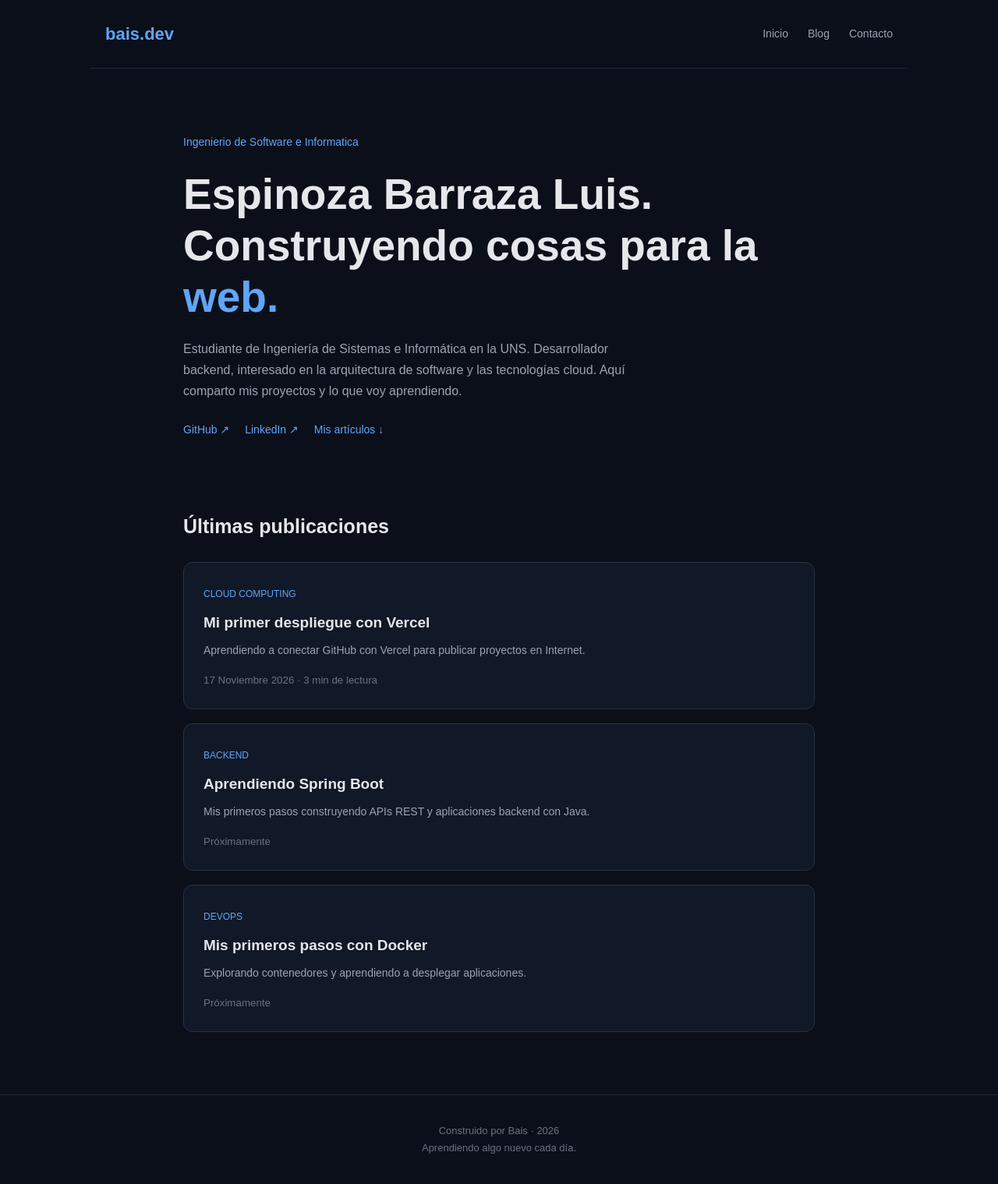
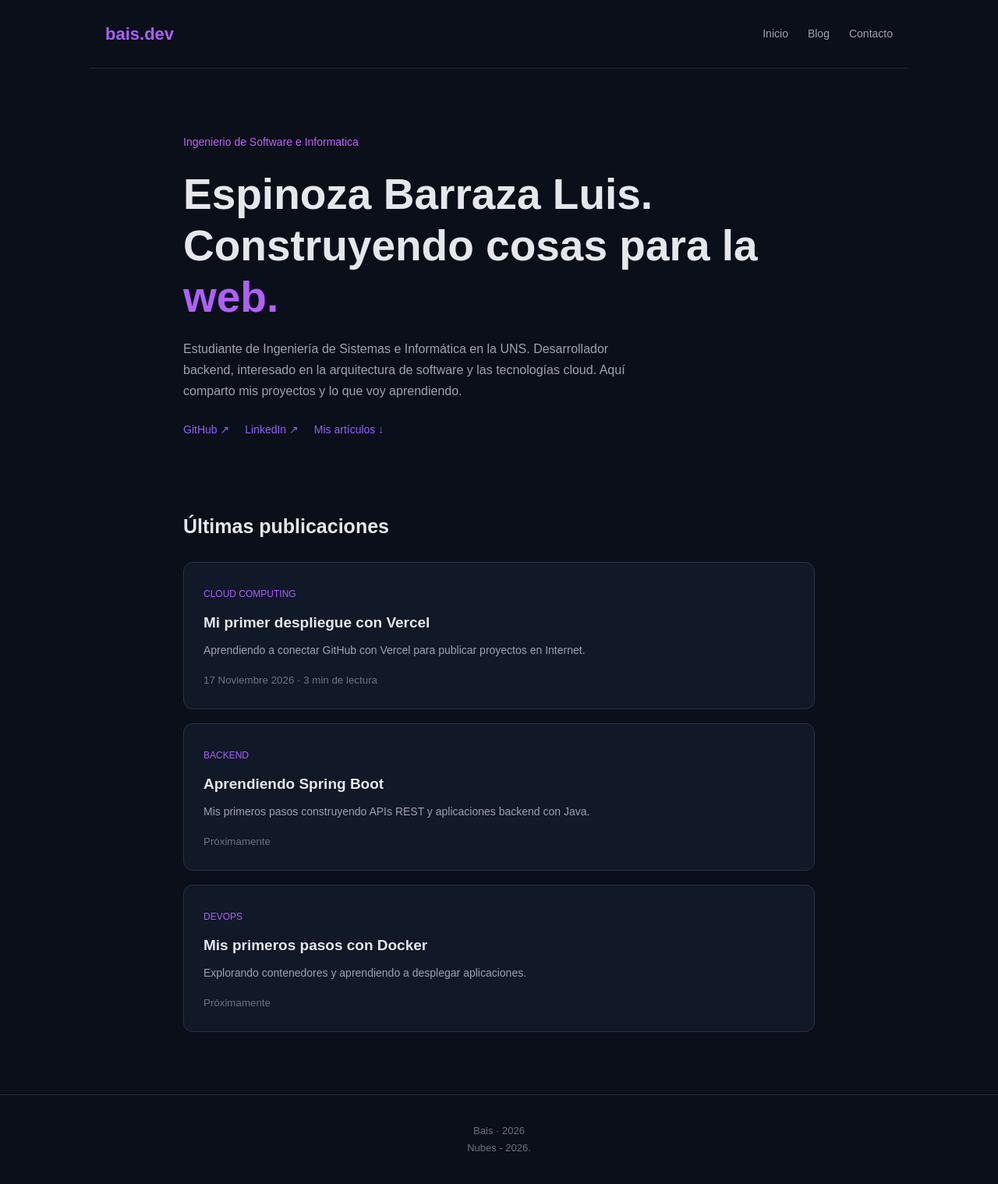
Before and after one commit to Bais17/pruebaBlog, a plain HTML site: page index.html in a window 1280 px wide. Shown: the whole page at 78% size. Drawn offline with Linux system fonts and the light colour scheme.

Commit message:
4.1 version

```diff
--- a/index.html
+++ b/index.html
@@ -37,7 +37,7 @@
         .logo {
             font-size: 22px;
             font-weight: bold;
-            color: #60a5fa;
+            color: #a860fa;
         }
 
         nav {
@@ -48,7 +48,7 @@
         }
 
         nav a:hover {
-            color: #60a5fa;
+            color: #8e60fa;
         }
 
         main {
@@ -58,7 +58,7 @@
         }
 
         .tag {
-            color: #60a5fa;
+            color: #c160fa;
             font-size: 14px;
         }
 
@@ -69,7 +69,7 @@
         }
 
         h1 span {
-            color: #60a5fa;
+            color: #af60fa;
         }
 
         .intro {
@@ -82,7 +82,7 @@
             display: flex;
             gap: 20px;
             margin-bottom: 90px;
-            color: #60a5fa;
+            color: #8e60fa;
             font-size: 14px;
         }
 
@@ -105,12 +105,12 @@
         }
 
         article:hover {
-            border-color: #60a5fa;
+            border-color: #bc60fa;
             transform: translateY(-3px);
         }
 
         .category {
-            color: #60a5fa;
+            color: #a860fa;
             font-size: 12px;
             text-transform: uppercase;
         }
@@ -233,9 +233,9 @@
 </main>
 
 <footer id="contacto">
-    Construido por Bais · 2026
+    Bais · 2026
     <br>
-    Aprendiendo algo nuevo cada día.
+    Nubes - 2026.
 </footer>
 
 </body>
```
